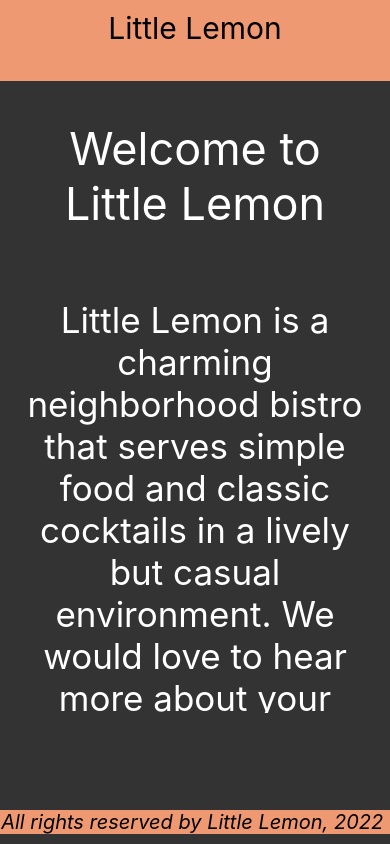
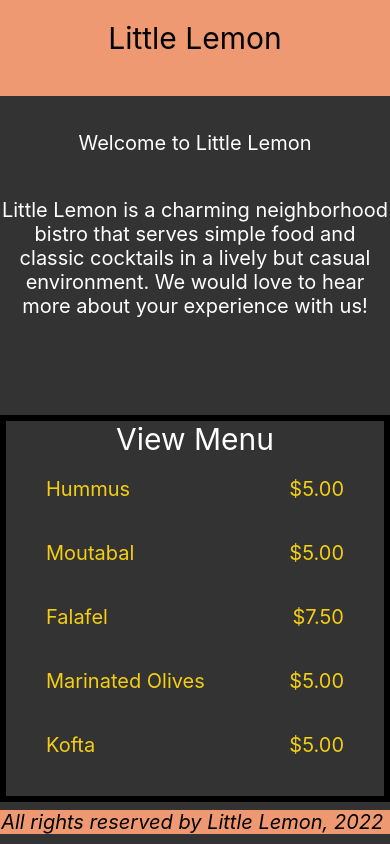
Before and after one commit to falakn2405/LittleLemon, a React Native app: screen / in a window 390 px wide. Built offline with nearby package versions, Linux system fonts and the light colour scheme.

Commit message:
FlatList

```diff
--- a/App.js
+++ b/App.js
@@ -3,6 +3,8 @@
 import Header from './components/Header';
 import WelcomeScreen from './WelcomeScreen';
 import Footer from './components/Footer';
+import MenuItemsFL from './components/MenuItemsFL';
+import MenuItems from './components/MenuItemsSV';
 
 export default function App() {
   return (
@@ -10,8 +12,11 @@
       <View style={styles.container}>
         <Header />
         <WelcomeScreen />
+        <MenuItemsFL />
       </View>
-
+      {/* <View style={styles.list}>
+        <MenuItemsFL />
+      </View> */}
       <View style={styles.footer}>
         <Footer />
       </View>
@@ -24,7 +29,11 @@
     flex: 1,
     backgroundColor: '#333333'
   },
+  list: {
+    flex: 0.3,
+    backgroundColor: '#333333'
+  },
   footer: {
     backgroundColor: '#333333'
-  }
+  },
 })
--- a/WelcomeScreen.js
+++ b/WelcomeScreen.js
@@ -4,7 +4,6 @@
 export default function WelcomeScreen() {
     return(
         <View style={styles.container}>
-            <ScrollView indicatorStyle={"white"}>
             <Text style={styles.textHeader}>
                 Welcome to Little Lemon
             </Text>
@@ -12,25 +11,23 @@
                 Little Lemon is a charming neighborhood bistro that serves simple food and classic cocktails
                 in a lively but casual environment. We would love to hear more about your experience with us!
             </Text>
-            </ScrollView>
         </View>
     );
 }
 
 const styles = StyleSheet.create({
     container: {
-        flex: 0.78
+        flex: 0.4
     },
     textHeader: {
-        padding: 40,
-        fontSize: 45,
+        padding: 35,
+        fontSize: 20,
         color: 'white',
         textAlign: 'center'
     },
     text: {
-        padding: 20,
         marginVertical: 8,
-        fontSize: 35,
+        fontSize: 20,
         color: 'white',
         textAlign: 'center'
     }
--- a/components/Header.js
+++ b/components/Header.js
@@ -13,11 +13,11 @@
 
 const styles = StyleSheet.create({
     container: {
-        flex: 0.1,
+        flex: 0.12,
         backgroundColor: '#EE9972',
     },
     text: {
-        padding: 10,
+        padding: 20,
         fontSize: 30,
         color: 'black',
         textAlign: 'center',
--- /dev/null
+++ b/components/MenuItemsFL.js
@@ -0,0 +1,68 @@
+import * as React from 'react';
+import { View, Text, StyleSheet, FlatList } from 'react-native';
+
+const menuItemsToDisplay = [
+    { name: 'Hummus', price: '$5.00', id: '1A' },
+    { name: 'Moutabal', price: '$5.00', id: '2B' },
+    { name: 'Falafel', price: '$7.50', id: '3C' },
+    { name: 'Marinated Olives', price: '$5.00', id: '4D' },
+    { name: 'Kofta', price: '$5.00', id: '5E' },
+    { name: 'Eggplant Salad', price: '$8.50', id: '6F' },
+    { name: 'Lentil Burger', price: '$10.00', id: '7G' },
+    { name: 'Smoked Salmon', price: '$14.00', id: '8H' },
+    { name: 'Kofta Burger', price: '$11.00', id: '9I' },
+    { name: 'Turkish Kebab', price: '$15.50', id: '10J' },
+    { name: 'Fries', price: '$3.00', id: '11K' },
+    { name: 'Buttered Rice', price: '$3.00', id: '12L' },
+    { name: 'Bread Sticks', price: '$3.00', id: '13M' },
+    { name: 'Pita Pocket', price: '$3.00', id: '14N' },
+    { name: 'Lentil Soup', price: '$3.75', id: '15O' },
+    { name: 'Greek Salad', price: '$6.00', id: '16Q' },
+    { name: 'Rice Pilaf', price: '$4.00', id: '17R' },
+    { name: 'Baklava', price: '$3.00', id: '18S' },
+    { name: 'Tartufo', price: '$3.00', id: '19T' },
+    { name: 'Tiramisu', price: '$5.00', id: '20U' },
+    { name: 'Panna Cotta', price: '$5.00', id: '21V' },
+];
+
+const Item = ({ name, price }) => (
+    <View style={styles.innerContainer}>
+        <Text style={styles.itemText}>{name}</Text>
+        <Text style={styles.itemText}>{price}</Text>
+    </View>
+);
+
+export default function MenuItemsFL() {
+    const renderItem = ({ item }) => <Item name={item.name} price={item.price}/>;
+    return(
+        <View style={styles.container}>
+            <Text style={styles.headerText}>View Menu</Text>
+            <FlatList data={menuItemsToDisplay} keyExtractor={item => item.id} renderItem={renderItem}></FlatList>
+        </View>
+    )
+}
+
+const styles = StyleSheet.create({
+    container: {
+        flex: 0.47,
+        borderWidth: 6,
+    },
+    innerContainer: {
+        paddingHorizontal: 40,
+        paddingVertical: 20,
+        backgroundColor: '#333333',
+        flexDirection: 'row',
+        justifyContent: 'space-between',
+
+    },
+    headerText: {
+        color: 'white',
+        fontSize: 30,
+        flexWrap: 'wrap',
+        textAlign: 'center',
+    },
+    itemText: {
+        color: '#F4CE14',
+        fontSize: 20,
+    },
+});
```
Also changed, not shown: components/MenuItemsSV.js (renamed from components/MenuItems.js). Lines whose indentation alone changed are shown as unchanged.
